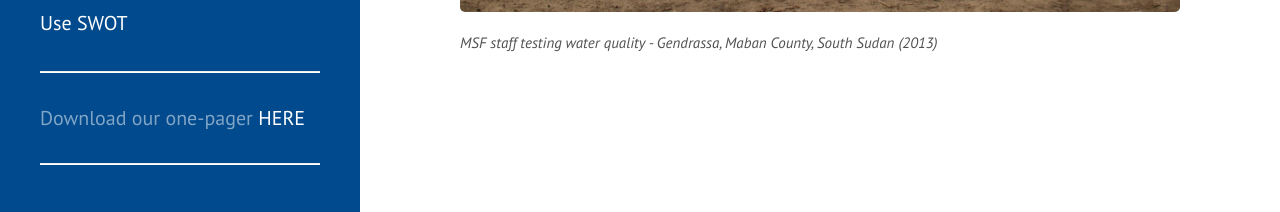
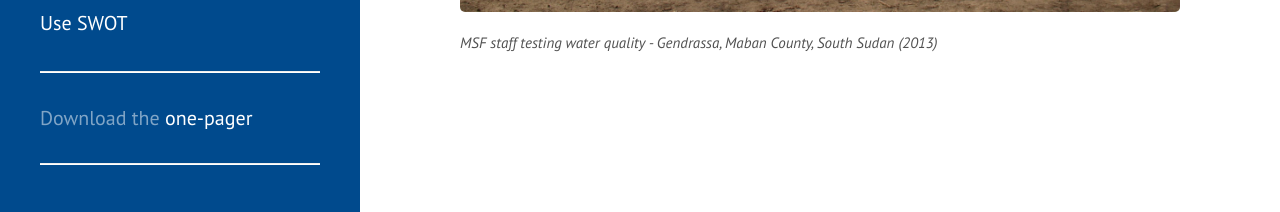
Before and after one commit to safeh2o/swot-infopage, a Jekyll site: the page built from index.html, in a window 1280 px wide and 987 px high. Shown: the part 772-984 px from the top of the window. Built offline with Jekyll 4.4.1, drawn with Linux system fonts in a browser that asks for light colours; Markdown is read by kramdown in place of the engine named in the settings; the list of posts is cut into pages by our own code.

Commit message:
Update sidebar.html

```diff
--- a/_includes/sidebar.html
+++ b/_includes/sidebar.html
@@ -18,8 +18,8 @@
       <a class="sidebar-nav-item{% if page.url == '/use-swot/' %} active{% endif %}" href="{{ site.baseurl }}/use-swot/">Use SWOT</a>
       <hr>
       <div class="sidebar-about">
-      Download our one-pager
-      <a href="/public/SWOT_Summary.pdf" download>HERE</a>
+      Download the
+      <a href="/public/SWOT_Summary.pdf" download>one-pager</a>
       <hr>
 
     </nav>
```
